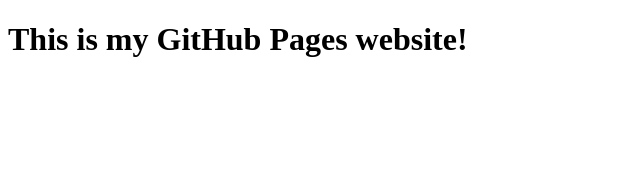
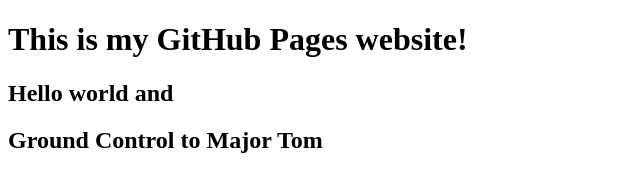
Before and after one commit to d2vin/d2vin.github.io, a plain HTML site: page index.html in a window 1280 px wide. Shown: the whole page, without its empty margins (0-640 px from the left). Drawn offline with Linux system fonts and the light colour scheme.

Commit message:
Add html

```diff
--- a/index.html
+++ b/index.html
@@ -10,5 +10,7 @@
 </head>
 <body>
     <h1>This is my GitHub Pages website!</h1>
+    <h2>Hello world and</h2>
+    <h2 style="border: 5px;">Ground Control to Major Tom</h2>
 </body>
 </html>
```
